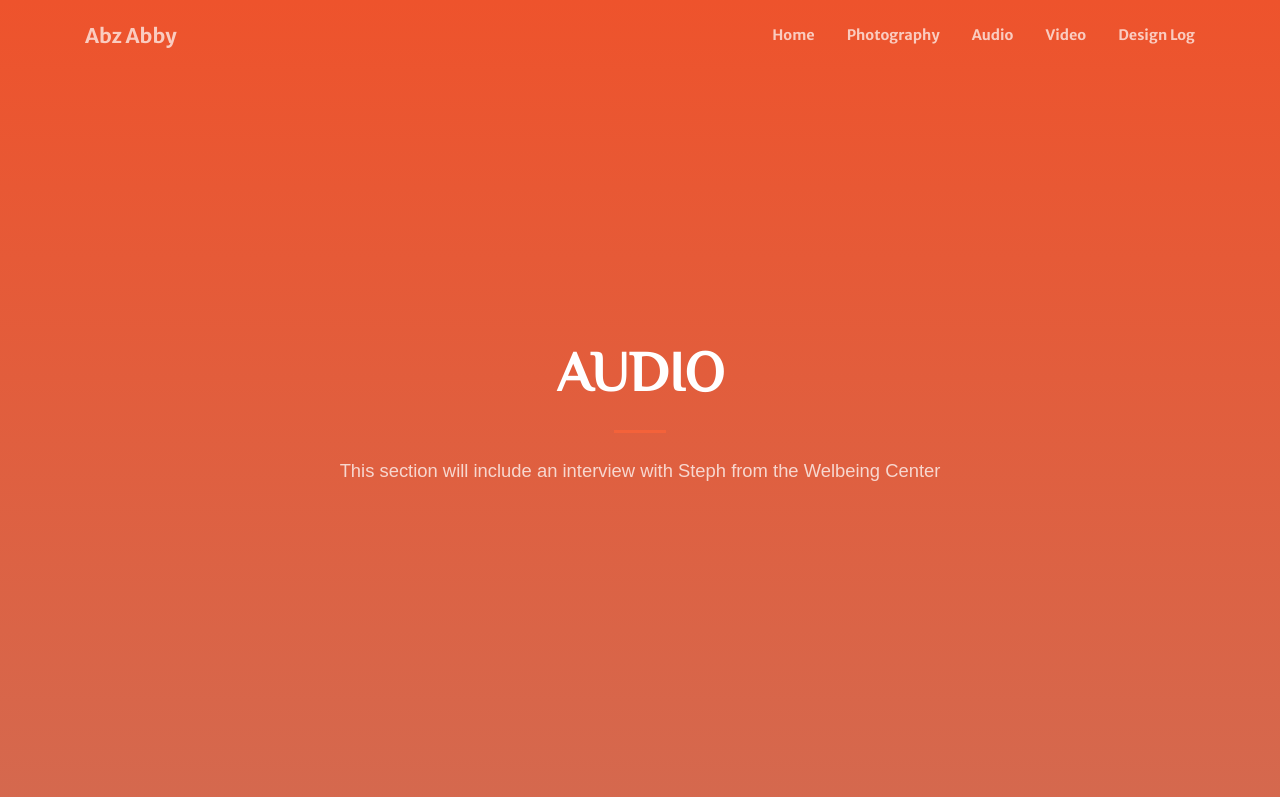
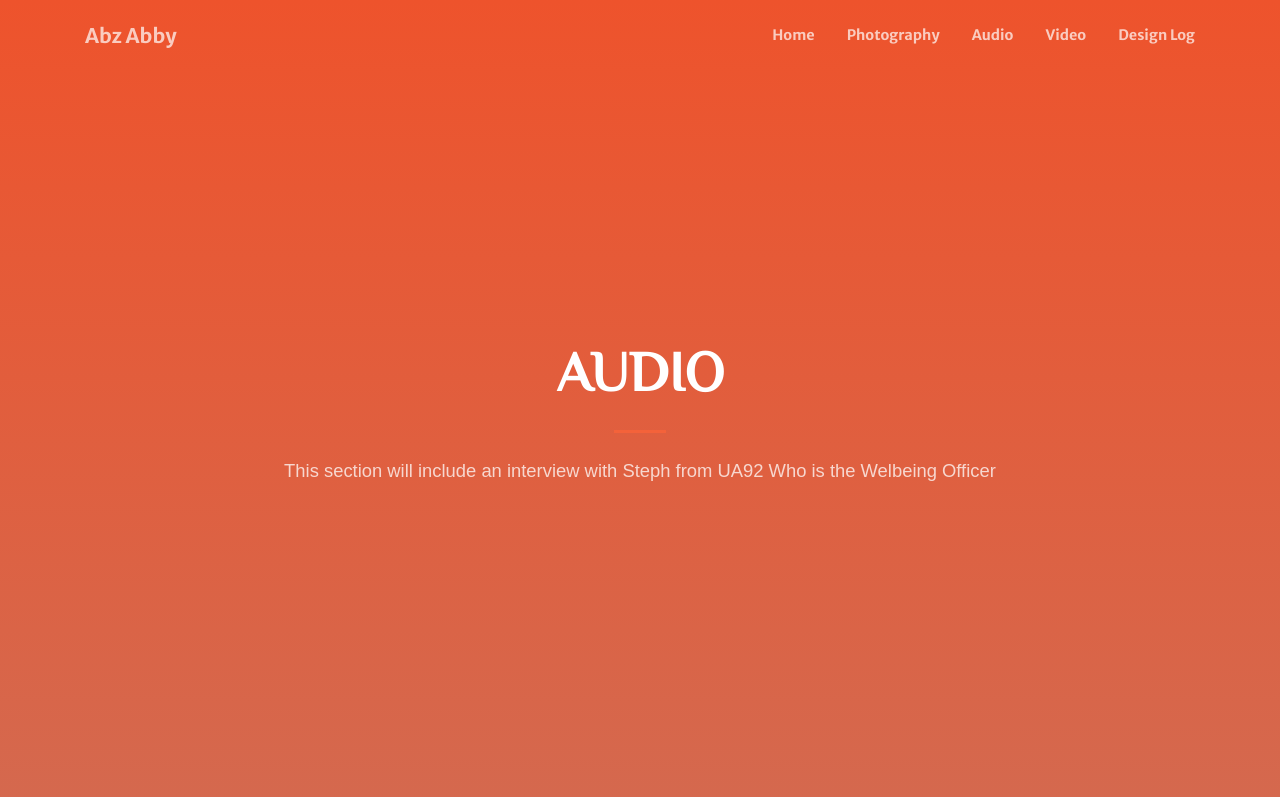
Before and after one commit to ABZUA92/mp-portfolio, a plain HTML site: page audio.html in a window 1280 px wide. Shown: the top 797 px of the page. Drawn offline with Linux system fonts and the light colour scheme.

Commit message:
Update audio.html

```diff
--- a/audio.html
+++ b/audio.html
@@ -67,7 +67,7 @@
           <hr class="divider my-4">
         </div>
         <div class="col-lg-8 align-self-baseline">
-          <p class="text-white-75 font-weight-light mb-5"> This section will include an interview with Steph from the Welbeing Center</p>
+          <p class="text-white-75 font-weight-light mb-5"> This section will include an interview with Steph from UA92 Who is the Welbeing Officer</p>
 
         </div>
       </div>
```
